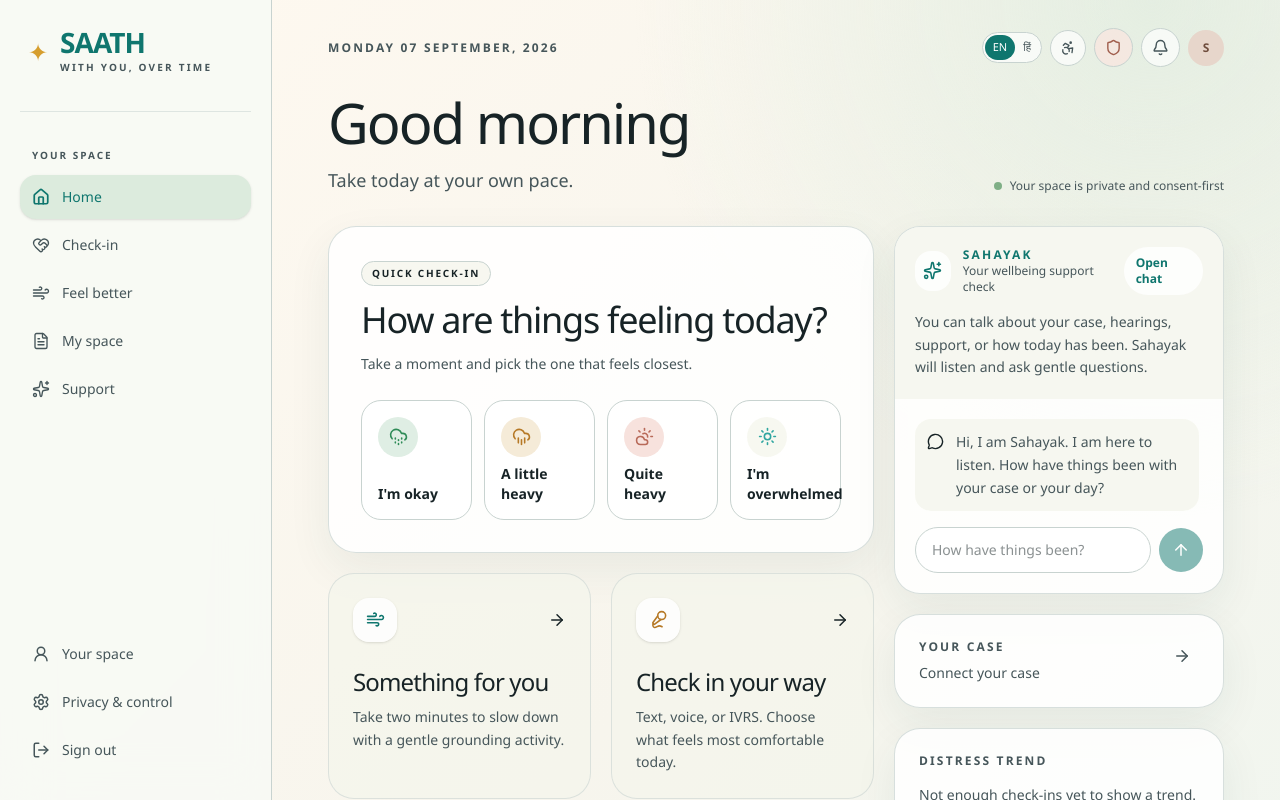
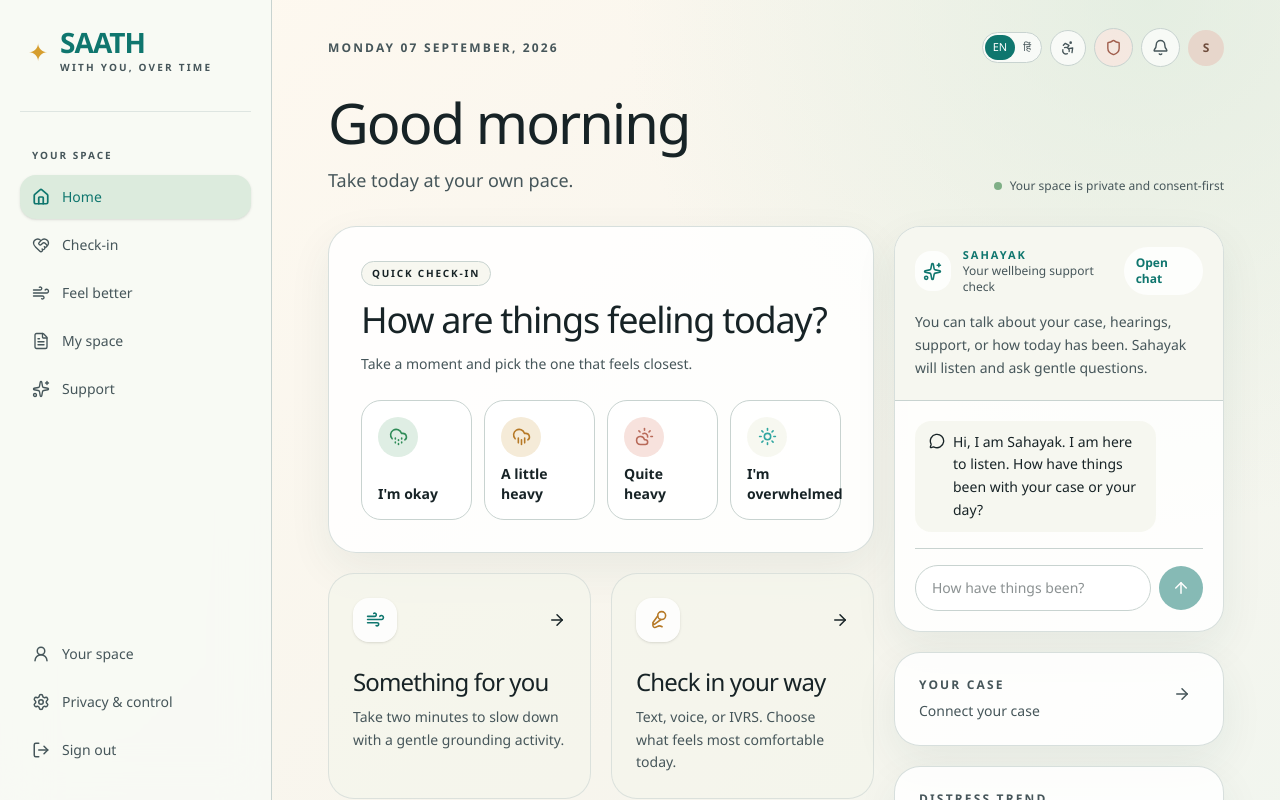
Before and after one commit to shreyasirayyy/SIH26, a Next.js app in the folder saath-frontend/: page /survivor in a window 1280 px wide. Shown: the top 800 px of the page. Built offline with nearby package versions, Linux system fonts and the light colour scheme; no server answers.

Commit message:
improved sahayak chat page

```diff
--- a/saath-frontend/app/survivor/sahayak/page.tsx
+++ b/saath-frontend/app/survivor/sahayak/page.tsx
@@ -6,10 +6,16 @@ import { Sahayak } from "@/components/Sahayak";
 
 export default function SahayakPage() {
   return (
-    <div className="mx-auto min-h-[calc(100vh-8rem)] max-w-3xl px-5 pb-10 md:px-10">
+    <div className="mx-auto min-h-[calc(100vh-8rem)] w-full max-w-[1200px] px-4 pb-10 pt-4 md:px-8 lg:px-12">
       <Link href="/survivor" className="mb-5 inline-flex items-center gap-2 text-sm font-semibold text-[#0f766e]"><ArrowLeft size={16} /> Back home</Link>
-      <div className="mb-6"><p className="text-xs font-bold uppercase tracking-[.2em] text-[#7e918b]">Your private support space</p><h1 className="mt-3 font-display text-5xl text-[#172326] md:text-6xl">Talk with Sahayak.</h1><p className="mt-4 max-w-2xl text-lg leading-relaxed text-[#63736e]">Share what is on your mind. Sahayak uses your case and wellbeing check-in context to ask thoughtful follow-up questions.</p></div>
-      <Sahayak fullPage />
+      <div className="mb-6 max-w-5xl">
+        <p className="text-xs font-bold uppercase tracking-[.2em] text-[#7e918b]">Your private support space</p>
+        <h1 className="mt-3 font-display text-4xl leading-none text-[#172326] md:text-5xl">Talk with Sahayak.</h1>
+        <p className="mt-3 max-w-3xl text-base leading-relaxed text-[#63736e] md:text-lg">Share what is on your mind. Sahayak uses your case and wellbeing check-in context to ask thoughtful follow-up questions.</p>
+      </div>
+      <div className="w-full max-w-[1100px]">
+        <Sahayak fullPage />
+      </div>
     </div>
   );
 }
--- a/saath-frontend/components/Sahayak.tsx
+++ b/saath-frontend/components/Sahayak.tsx
@@ -34,24 +34,47 @@ export function Sahayak({ fullPage = false }: { fullPage?: boolean }) {
     }
   }
 
+  const visibleMessages = fullPage ? conversation : conversation.slice(-4);
+
   return (
-    <section className={`surface overflow-hidden border border-border-color ${fullPage ? "rounded-[30px]" : "rounded-[26px]"}`}>
-      <div className="bg-[color:var(--surface-subtle)] p-5">
+    <section className={`surface flex flex-col overflow-hidden border border-border-color ${fullPage ? "min-h-[620px] rounded-[30px]" : "rounded-[26px]"}`}>
+      <div className="border-b border-border-color bg-[color:var(--surface-subtle)] p-4 md:p-5">
         <div className="flex items-center gap-3">
           <span className="flex h-10 w-10 items-center justify-center rounded-2xl bg-[color:var(--surface)] text-[color:var(--primary-teal)]"><Sparkles size={19} /></span>
-          <div><p className="text-xs font-bold uppercase tracking-[.18em] text-[color:var(--primary-teal)]">Sahayak</p><p className="text-xs text-[color:var(--text-secondary)]">Your wellbeing support check</p></div>
+          <div className="min-w-0">
+            <p className="text-[11px] font-bold uppercase tracking-[.18em] text-[color:var(--primary-teal)]">SAHAYAK</p>
+            <p className="text-xs text-[color:var(--text-secondary)]">Your wellbeing support check</p>
+          </div>
           {!fullPage && <Link href="/survivor/sahayak" className="ml-auto rounded-full bg-[color:var(--surface)] px-3 py-2 text-xs font-bold text-[color:var(--primary-teal)]">Open chat</Link>}
         </div>
-        <p className="mt-4 text-sm leading-relaxed text-[color:var(--text-secondary)]">You can talk about your case, hearings, support, or how today has been. Sahayak will listen and ask gentle questions.</p>
+        {!fullPage && (
+          <p className="mt-4 text-sm leading-relaxed text-[color:var(--text-secondary)]">You can talk about your case, hearings, support, or how today has been. Sahayak will listen and ask gentle questions.</p>
+        )}
       </div>
-      <div className="p-5">
-        <div className="mb-4 max-h-40 space-y-2 overflow-y-auto pr-1">{conversation.slice(-4).map((item, index) => <div key={`${item.role}-${index}`} className={`flex gap-3 rounded-2xl p-3 ${item.role === "assistant" ? "bg-[color:var(--surface-subtle)]" : "ml-5 bg-[color:var(--primary-teal-dark)]"}`}><MessageCircle size={17} className="mt-0.5 shrink-0 text-[color:var(--primary-teal)]" /><p className="text-sm leading-relaxed text-[color:var(--text-secondary)]">{item.text}</p></div>)}</div>
-        <form onSubmit={submit} className="flex items-center gap-2">
-          <input value={message} onChange={(event) => setMessage(event.target.value)} placeholder="How have things been?" className="min-w-0 flex-1 rounded-full border border-border-color bg-[color:var(--input-background)] px-4 py-3 text-sm outline-none focus:border-[color:var(--primary-teal)] focus:ring-2 focus:ring-[color:var(--focus-ring)]/15" disabled={loading} />
-          <button type="submit" aria-label="Ask Sahayak" title="Ask Sahayak" disabled={loading || !message.trim()} className="flex h-11 w-11 shrink-0 items-center justify-center rounded-full bg-[color:var(--primary-teal)] text-white disabled:cursor-not-allowed disabled:opacity-50"><ArrowUp size={18} /></button>
-        </form>
-        {loading && <p className="mt-3 text-xs text-[color:var(--text-secondary)]">Sahayak is checking your recent signals...</p>}
-        {error && <div className="mt-3 flex items-center justify-between gap-3"><p role="alert" className="text-xs text-[color:var(--error)]">{error}</p>{error.includes("reconnect") && <Link href="/connect-case" className="shrink-0 text-xs font-bold text-[color:var(--primary-teal)]">Reconnect case</Link>}</div>}
+      <div className="flex min-h-0 flex-1 flex-col p-4 md:p-5">
+        <div className={`flex-1 space-y-3 overflow-y-auto ${fullPage ? "pr-1 md:pr-2" : "max-h-40 pr-1"}`}>
+          {visibleMessages.map((item, index) => {
+            const isUser = item.role === "user";
+            return (
+              <div key={`${item.role}-${index}`} className={`flex ${isUser ? "justify-end" : "justify-start"}`}>
+                <div className={`flex max-w-[85%] items-start gap-2 rounded-2xl px-3.5 py-2.5 ${isUser ? "bg-[color:var(--primary-teal-dark)] text-[color:var(--text-primary)]" : "bg-[color:var(--surface-subtle)] text-[color:var(--text-primary)]"}`}>
+                  {!isUser && <MessageCircle size={16} className="mt-0.5 shrink-0 text-[color:var(--primary-teal)]" />}
+                  <p className="text-sm leading-relaxed text-[color:var(--text-primary)]">{item.text}</p>
+                  {isUser && <MessageCircle size={16} className="mt-0.5 shrink-0 text-[color:var(--primary-teal)] opacity-80" />}
+                </div>
+              </div>
+            );
+          })}
+        </div>
+
+        <div className="mt-4 border-t border-border-color pt-4">
+          <form onSubmit={submit} className="flex items-center gap-2">
+            <input value={message} onChange={(event) => setMessage(event.target.value)} placeholder="How have things been?" className="min-w-0 flex-1 rounded-full border border-border-color bg-[color:var(--input-background)] px-4 py-3 text-sm outline-none transition-colors focus:border-[color:var(--primary-teal)] focus:ring-2 focus:ring-[color:var(--focus-ring)]/15" disabled={loading} />
+            <button type="submit" aria-label="Ask Sahayak" title="Ask Sahayak" disabled={loading || !message.trim()} className="flex h-11 w-11 shrink-0 items-center justify-center rounded-full bg-[color:var(--primary-teal)] text-white transition-colors hover:opacity-95 disabled:cursor-not-allowed disabled:opacity-50"><ArrowUp size={18} /></button>
+          </form>
+          {loading && <p className="mt-3 text-xs text-[color:var(--text-secondary)]">Sahayak is checking your recent signals...</p>}
+          {error && <div className="mt-3 flex items-center justify-between gap-3"><p role="alert" className="text-xs text-[color:var(--error)]">{error}</p>{error.includes("reconnect") && <Link href="/connect-case" className="shrink-0 text-xs font-bold text-[color:var(--primary-teal)]">Reconnect case</Link>}</div>}
+        </div>
       </div>
     </section>
   );
```
